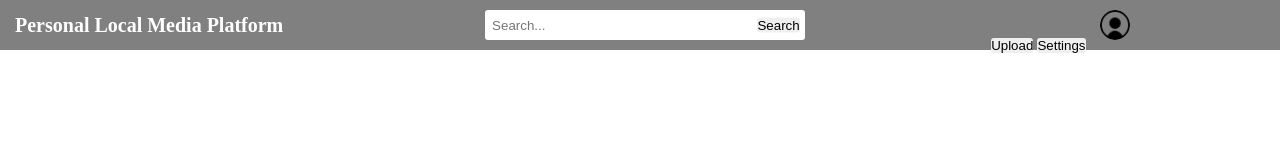
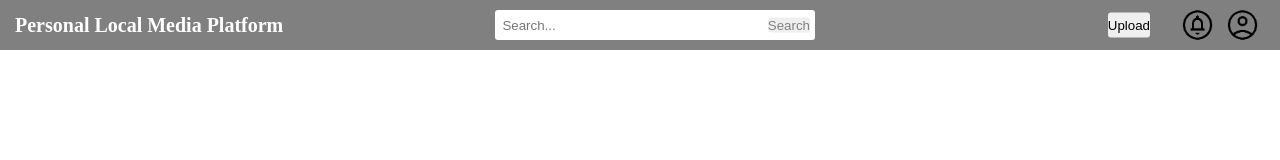
Before and after one commit to Bosco1262/Personal_Local_Media_Platform, a plain HTML site: page frontend/index.html in a window 1280 px wide. Drawn offline with Linux system fonts and the light colour scheme.

Commit message:
优化标题栏样式，添加用户中心和公告图标，更新搜索栏

```diff
--- a/frontend/css/style.css
+++ b/frontend/css/style.css
@@ -16,9 +16,10 @@
 }
 
 /* Title Bar Left */
-.titlebar h2 {
+.titlebar .titlebar-left {
   display: inline-block;
   font-size: 20px;
+  width: 290px;
   margin: 15px;
   line-height: 20px;
   color: white;
@@ -46,7 +47,7 @@
   top: 50%;
   transform: translateY(-50%);
   cursor: pointer;
-  color: ;
+  color: gray;
 }
 
 .titlebar .search-bar .search-btn:hover {
@@ -55,24 +56,47 @@
 }
 
 /* Title Bar Right */
-.titlebar .user-center {
-  height: 30px;
-  width: 288.89px;
+.titlebar .titlebar-right {
+  height: 50px;
+  width: 290px;
+  position: relative;
 }
 
-.titlebar .user-center img {
-  height: 30px;
-  width: 30px;
+.titlebar .titlebar-right img {
+  height: 35px;
+  width: 35px;
   border-radius: 50%;
-  margin: 10px;
+  position: absolute;
+  top: 50%;
+  transform: translateY(-50%);
   cursor: pointer;
 }
 
-.titlebar .user-center button {
-  border-radius: 3px;
+.titlebar .titlebar-right img:hover {
+  opacity: 0.8;
 }
 
-.titlebar .user-center button:hover {
+.titlebar .titlebar-right .user-center img {
+  right: 20px;
+}
+
+.titlebar .titlebar-right .announcement-center img {
+  right: 65px;
+}
+
+.titlebar .titlebar-right button {
+  border-radius: 3px;
+  height: 25px;
+  top: 50%;
+  transform: translateY(-50%);
+}
+
+.titlebar .titlebar-right #uploadBtn {
+  position: absolute;
+  right: 130px;
+}
+
+.titlebar .titlebar-right button:hover {
   background-color: lightgray;
   box-shadow: 0px 0px 2px gray;
 }
--- a/frontend/index.html
+++ b/frontend/index.html
@@ -8,15 +8,25 @@
   </head>
   <body>
     <div class="titlebar">
-      <h2>Personal Local Media Platform</h2>
+      <h2 class="titlebar-left">Personal Local Media Platform</h2>
       <div class="search-bar">
         <input type="text" placeholder="  Search..." />
         <button class="search-btn">Search</button>
       </div>
-      <div class="user-center">
+      <div class="titlebar-right">
         <button id="uploadBtn">Upload</button>
-        <button id="settingsBtn">Settings</button>
-        <img src="./images/user-icon.png" alt="User Icon" />
+        <div class="announcement-center">
+          <img
+            src="./images/titlebar/announcement/announcement-whitemode.png"
+            alt="Announcement Icon"
+          />
+        </div>
+        <div class="user-center">
+          <img
+            src="./images/titlebar/user-center/user-whitemode.png"
+            alt="User Icon"
+          />
+        </div>
       </div>
     </div>
     <script src="./js/script.js"></script>
```
Also changed, not shown: frontend/images/titlebar/announcement/announcement-darkmode.png (added), frontend/images/titlebar/announcement/announcement-whitemode.png (added), frontend/images/titlebar/user-center/user-darkmode.png (added), frontend/images/titlebar/user-center/user-whitemode.png (added), frontend/images/user-icon.png (deleted).
